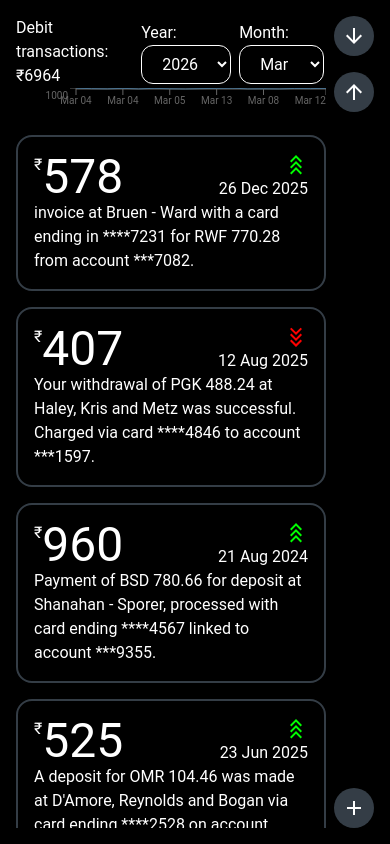
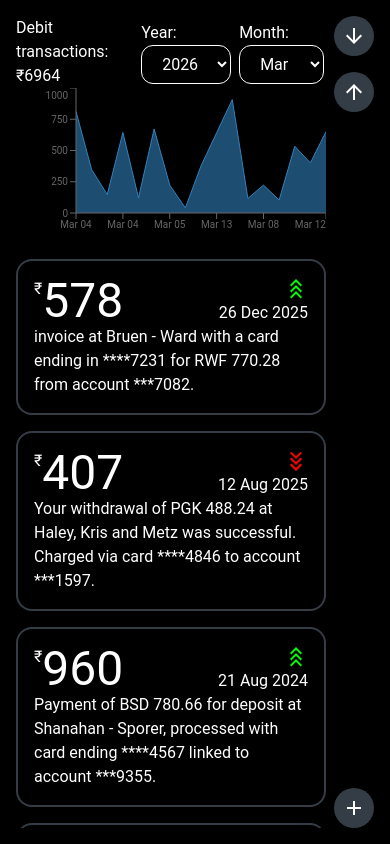
Before and after one commit to rohitrai3/Finance, a React (Vite) app in the folder WebApp/: page / in a window 390 px wide. Built offline with nearby package versions, Linux system fonts and the light colour scheme; a web font is replaced by a local one.

Commit message:
fix: Increase graph size for mobile

```diff
--- a/WebApp/src/components/Dashboard.tsx
+++ b/WebApp/src/components/Dashboard.tsx
@@ -56,7 +56,7 @@ function Dashboard() {
       </div>
     </div>
     <AreaChart
-      className="aspect-[10/1]"
+      className="aspect-[2/1] md:aspect-[10/1]"
       responsive
       data={debitTransactions}
       margin={{}}
```
